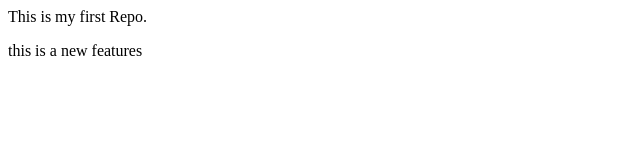
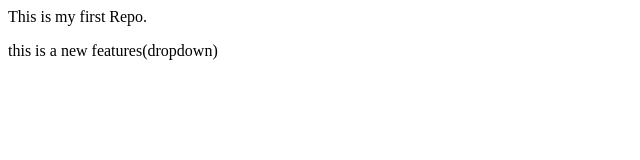
Before and after one commit to shankar4364/localrepo, a plain HTML site: page index.html in a window 1280 px wide. Shown: the full height of the page, 0-640 px from the left. Drawn offline with Linux system fonts and the light colour scheme.

Commit message:
add dropdown

```diff
--- a/index.html
+++ b/index.html
@@ -1,2 +1,2 @@
 <p>This is my first Repo.</p>
-<p>this is a new features</p>
+<p>this is a new features(dropdown)</p>
```
